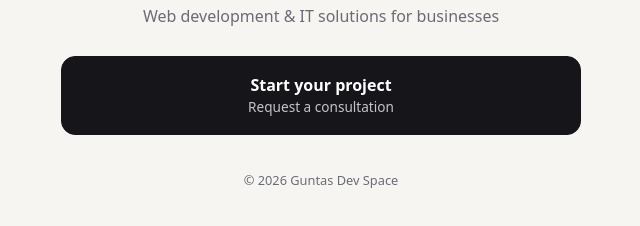
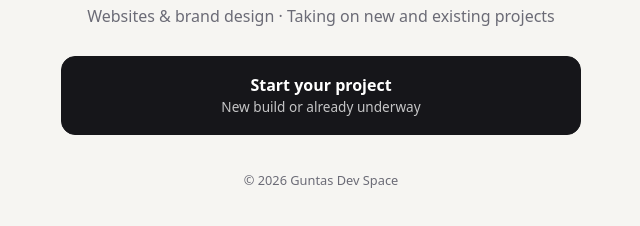
Before and after one commit to gukkame/linktree, a plain HTML site: page index.html in a window 1280 px wide. Shown: the part 198-424 px from the top of the page, without its empty margins (319-959 px from the left). Drawn offline with Linux system fonts and the light colour scheme.

Commit message:
Broaden wording: websites, brand design, existing projects
Co-Authored-By: Claude Sonnet 5.5 <noreply@anthropic.com>
Claude-Session: https://claude.ai/code/session_01Y9DJTkqbzGojKD6ZVWBLNR

```diff
--- a/index.html
+++ b/index.html
@@ -4,9 +4,9 @@
   <meta charset="utf-8">
   <meta name="viewport" content="width=device-width, initial-scale=1">
   <title>Guntas Dev Space</title>
-  <meta name="description" content="Web development &amp; IT solutions for businesses">
+  <meta name="description" content="Websites &amp; brand design · Taking on new and existing projects">
   <meta property="og:title" content="Guntas Dev Space">
-  <meta property="og:description" content="Web development &amp; IT solutions for businesses">
+  <meta property="og:description" content="Websites &amp; brand design · Taking on new and existing projects">
   <link rel="icon" href="avatar.png">
   <style>
     :root {
@@ -59,9 +59,9 @@
     // ✏️ Edit everything here — this is the only part you need to change.
     const PROFILE = {
       name: "Guntas Dev Space",
-      bio: "Web development & IT solutions for businesses",
+      bio: "Websites & brand design · Taking on new and existing projects",
       links: [
-        { title: "Start your project", subtitle: "Request a consultation", url: "https://guntasdevspace.com/#contact", primary: true },
+        { title: "Start your project", subtitle: "New build or already underway", url: "https://guntasdevspace.com/#contact", primary: true },
       ],
     };
 
```
